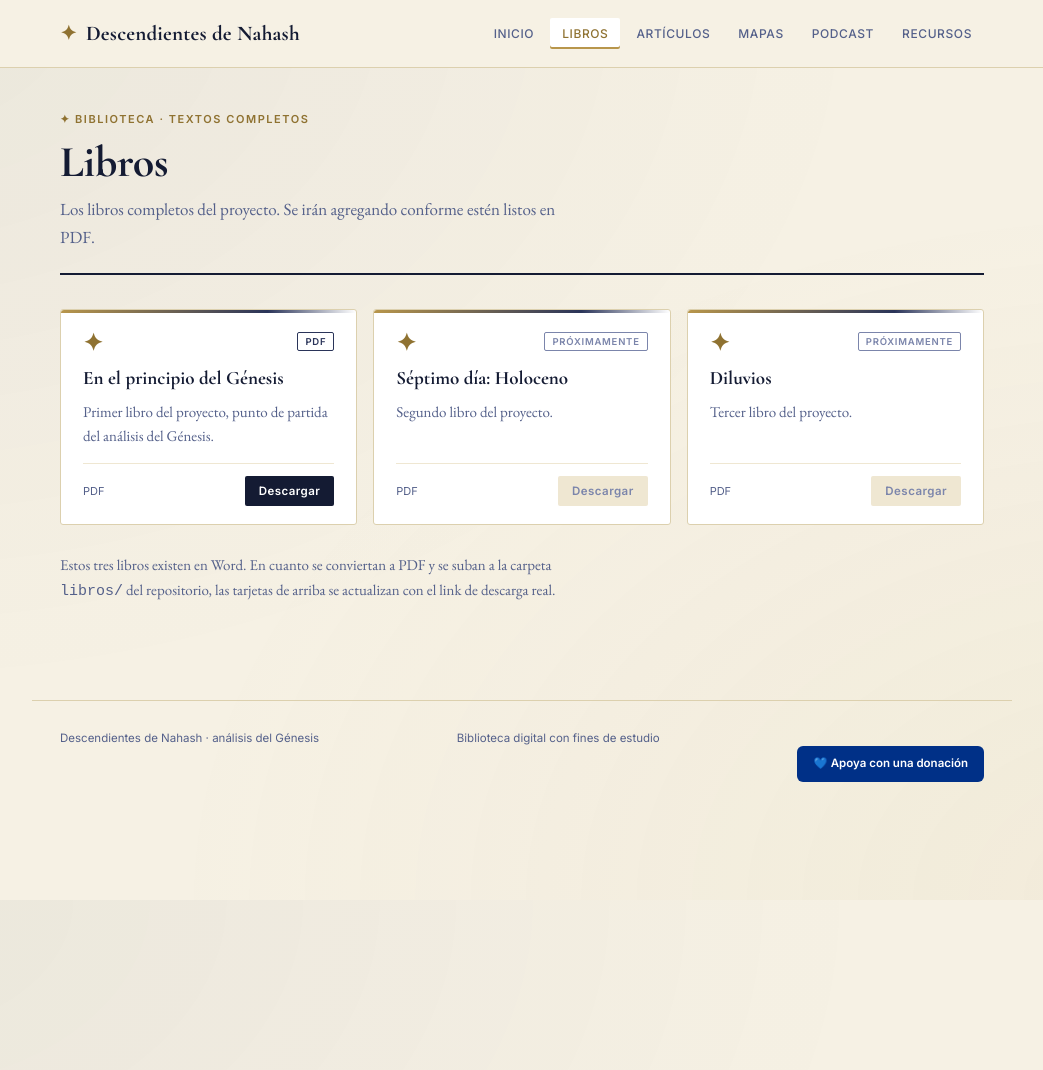
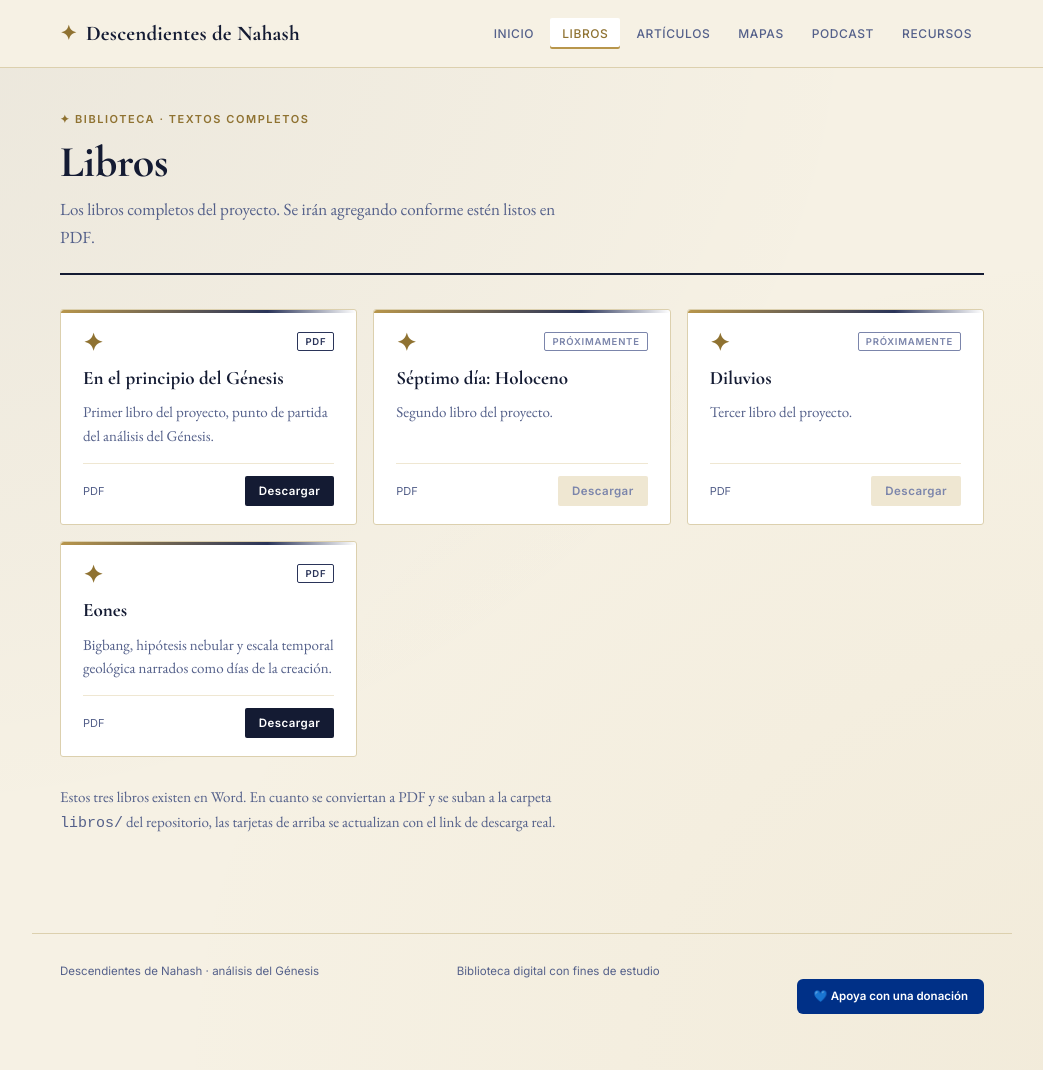
Before and after one commit to Dskartes/DescendientesdeNahash, a Jekyll site: the page built from libros.md, in a window 1280 px wide. Shown: the whole page, without its empty margins (118-1161 px from the left). Built offline with Jekyll 4.4.1, drawn with Linux system fonts in a browser that asks for light colours; before the commit the page ends 900 px from its top, so only the background shows below that.

Commit message:
Add card for 'Eones' PDF download

```diff
--- a/libros.md
+++ b/libros.md
@@ -44,7 +44,18 @@ subtitle: "Los libros completos del proyecto. Se irán agregando conforme estén
       <span class="card-btn disabled">Descargar</span>
     </div>
   </div>
-
+<div class="card">
+    <div class="card-top">
+      <div class="card-mark">✦</div>
+      <div class="card-tag">PDF</div>
+    </div>
+    <h3 class="card-title">Eones</h3>
+    <p class="card-desc">Bigbang, hipótesis nebular y escala temporal geológica narrados como días de la creación.</p>
+    <div class="card-meta">
+      <span class="card-info">PDF</span>
+      <a class="card-btn" href="{{ '/libros/Eones.pdf' | relative_url }}" download>Descargar</a>
+    </div>
+  </div>
 </div>
 
 <p class="page-note" style="margin-top:28px;">Estos tres libros existen en Word. En cuanto se conviertan a PDF y se suban a la carpeta <code>libros/</code> del repositorio, las tarjetas de arriba se actualizan con el link de descarga real.</p>
```
